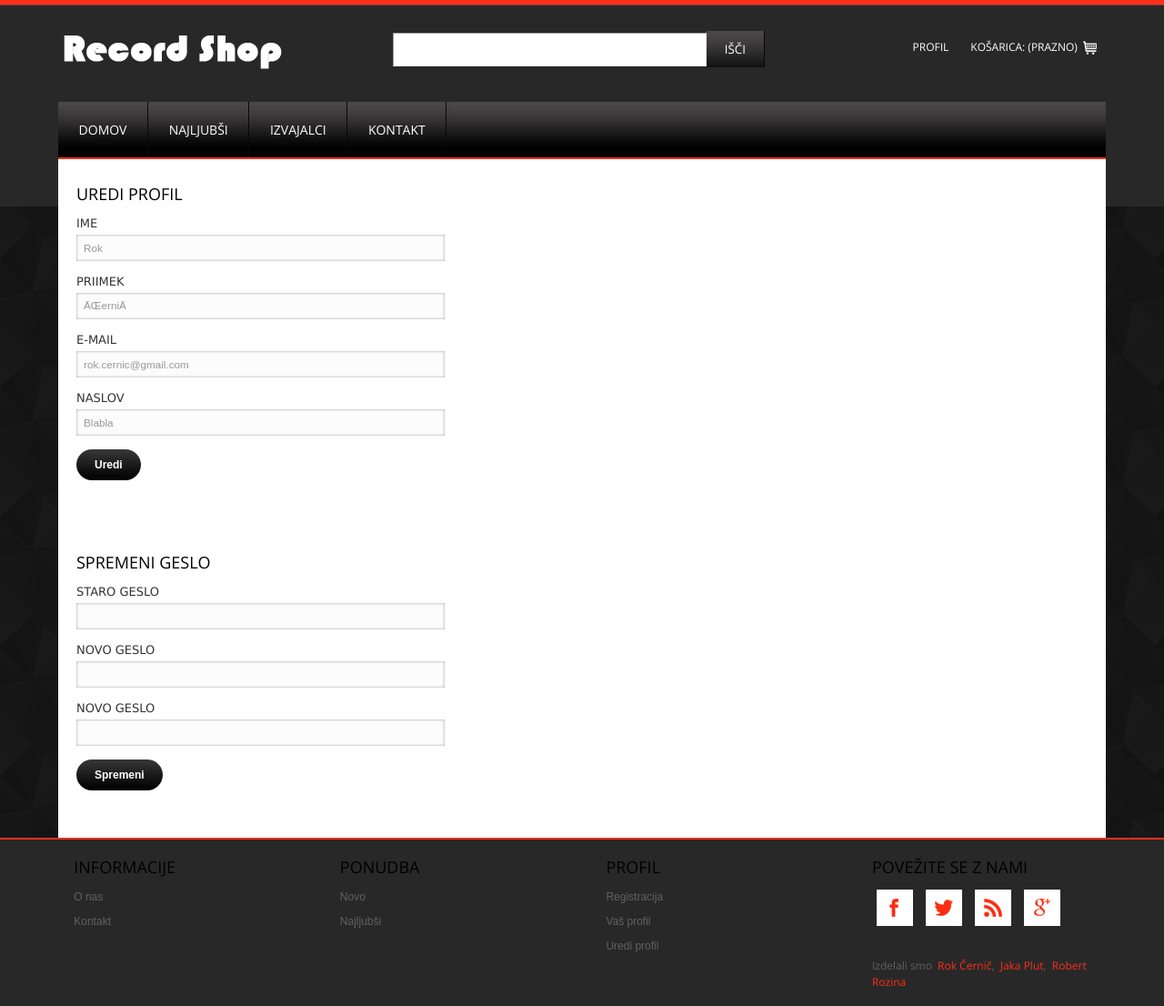
After one commit to cernicc/RecordShop, a PHP site: page /urediprofil.php in a window 1280 px wide. The commit adds this page. Shown: the whole page at 91% size. Run offline with PHP 8.4, Linux system fonts and the light colour scheme; data comes from the database, SQL or seed files in the repository; both versions use the stored data as it was after the commit; some libraries are stand-ins or nearby versions.

Commit message:
Uredi/Oglej profil
Zbrisal sem tisti rollover slik ko smo meli na indexu.. Naredil sem
Uredi in ogled profila.. Ko bo prijava in registracija delala bo skripta
preverjala če je uporabnik prijavljen. Trenutno pa privzeto gleda
uporabnika na indexu 1 ... Če čete duma stestirat rabite to novo bazo
katero sm naložu gor. Geslo od vnesenega uporabnika je metlika

```diff
--- a/css/style.css
+++ b/css/style.css
@@ -25,6 +25,17 @@ img{max-width:100%;}
 body{
 	background: url(../images/body-bg.png) repeat-x, url(../images/bg.png) #F8F8F8;
 }
+
+h3 {
+	display: block;
+	padding: 30px 0px 12px 0px;
+	font: bold 18px/16px "Arial";
+	color: #000;
+	font-family: 'Open Sans', sans-serif;
+	font-weight: normal;
+	text-transform: uppercase;
+}
+
 .wrap{
 	width:80%;
 	margin:0 auto;
--- a/najljubsi.php
+++ b/najljubsi.php
@@ -104,7 +104,7 @@
 			</div>
 			<!---end-top-header--->
 			<!---End-header--->
-			</div><br />
+			</div>
 				<div class="content">
 					<div class="products-box">
 					<div class="products">
--- /dev/null
+++ b/scripts/check_if_logged_in.php
@@ -0,0 +1,6 @@
+<?php
+if(!isset($_SESSION['id'])) {
+	echo 'Nisi vpisan !!';
+	exit();
+}
+?>
--- a/scripts/connect_to_mysql.php
+++ b/scripts/connect_to_mysql.php
@@ -9,7 +9,7 @@ $db_username = "root";
 // Koda
 $db_pass = "";
 // Ime baze
-$db_name = "recordstore";
+$db_name = "recordshop";
 
 mysql_connect("$db_host","$db_username","$db_pass") or die ("could not connect to mysql");
 mysql_select_db("$db_name") or die ("No database");
--- /dev/null
+++ b/urediProfil.php
@@ -0,0 +1,208 @@
+<?php
+include_once "scripts/connect_to_mysql.php";
+//include_once "scripts/check_if_logged_in.php";
+
+$id = 1; //$_SESSION['id'];
+$error = "";
+
+$sql = "SELECT *
+		FROM uporabnik
+		WHERE id_uporabnik ='".$id."'";
+
+$result = mysql_query($sql);
+
+if(mysql_num_rows($result) == 0) {
+	echo 'Uporabnik ne obstaja.';
+	exit();
+} else {
+	$row = mysql_fetch_array($result);
+
+	if(isset($_POST['ime']) || isset($_POST['priimek']) || isset($_POST['email']) || isset($_POST['naslov'])){
+		$ime = $_POST['ime'];
+		$ime = stripslashes($ime);
+		$ime = strip_tags($ime);
+		$ime = mysql_real_escape_string($ime);
+		$ime = str_replace( "[^A-Za-z0-9", " ", $ime);
+
+		$priimek = $_POST['priimek'];
+		$priimek = stripslashes($priimek);
+		$priimek = strip_tags($priimek);
+		$priimek = mysql_real_escape_string($priimek);
+		$priimek = str_replace( "[^A-Za-z0-9", " ", $priimek);
+
+		$email = $_POST['email'];
+		$email = stripslashes($email);
+		$email = strip_tags($email);
+
+		$naslov = $_POST['naslov'];
+		$naslov = stripslashes($naslov);
+		$naslov = strip_tags($naslov);
+		$naslov = mysql_real_escape_string($naslov);
+
+		$query = "UPDATE uporabnik
+				  SET ime = '$ime', priimek = '$priimek', email = '$email', naslov = '$naslov'
+				  WHERE id_uporabnik ='".$id."'";
+
+		mysql_query($query);
+		mysql_close();
+		header("Location: urediProfil.php");
+	}
+	elseif (isset($_POST['staroGeslo'])) {
+		$staroGeslo = md5($_POST['staroGeslo']);
+		if ($staroGeslo == $row['geslo']) {
+			if ($_POST['novoGeslo'] == $_POST['novoGeslo2']) {
+				$novoGeslo = md5($_POST['novoGeslo']);
+				$query = "UPDATE uporabnik
+				  			SET geslo = '$novoGeslo'
+				  			WHERE id_uporabnik ='".$id."'";
+				$error = "Geslo uspešno zamenjano.";
+				mysql_query($query);
+				mysql_close();
+			} else {
+				$error .= "Nova gesla se ne ujemata!";
+			}
+		} else {
+			$error .= "Staro geslo ni pravilno!";
+		}
+	}
+}
+?>
+<!DOCTYPE HTML>
+<html>
+	<head>
+		<meta http-equiv="Content-Type" content="text/html; charset=utf-8" />
+		<title>Music Store</title>
+		<link rel="shortcut icon" href="images/icon.ico" type="image/x-icon" />
+		<link href="css/style.css" rel="stylesheet" type="text/css"  media="all" />
+		<link href='http://fonts.googleapis.com/css?family=Open+Sans' rel='stylesheet' type='text/css'>
+        <script src="http://ajax.googleapis.com/ajax/libs/jquery/1.8.3/jquery.min.js"></script>
+        <script type="text/javascript" src="http://code.jquery.com/jquery-1.6.4.min.js"></script>
+	</head>
+	<body>
+		<!---start-wrap--->
+		<div class="wrap">
+			<!---start-header--->
+			<div class="header">
+			<div class="sub-header">
+				<div class="logo">
+					<a href="index.php"><img src="images/logo.png" title="logo" /></a>
+				</div>
+				<div class="sub-header-center">
+					<form>
+						<input type="text"><input type="submit"  value="Išči" />
+					</form>
+				</div>
+				<div class="sub-header-right">
+					<ul>
+						<li><a href="#">Profil</a></li>
+						<li><a href="#">Košarica: (Prazno) <img src="images/cart.png" title="cart" /></a></li>
+					</ul>
+				</div>
+				<div class="clear"> </div>
+			</div>
+			<div class="clear"> </div>
+			<div class="top-nav">
+				<ul>
+					<li><a href="index.php">Domov</a></li>
+					<li><a href="najljubsi.php">Najljubši</a></li>
+					<li><a href="izvajalci.php">Izvajalci</a></li>
+					<li><a href="kontakt.php">Kontakt</a></li>
+					<div class="clear"> </div>
+				</ul>
+			</div>
+			<!---end-top-header--->
+			<!---End-header--->
+			</div>
+				<div class="content">
+					<div class="contact">
+				  		<h3>Uredi profil</h3>
+                        <div class="contact-form">
+                              <form action='' method='POST'>
+                                  <div>
+                                      <span><label>IME</label></span>
+                                      <span><input type="text" name="ime" value="<?php echo $row['ime'];?>"></span>
+                                  </div>
+                                  <div>
+                                      <span><label>PRIIMEK</label></span>
+                                      <span><input type="text" name="priimek" value="<?php echo $row['priimek'];?>"></span>
+                                  </div>
+                                  <div>
+                                      <span><label>E-MAIL</label></span>
+                                      <span><input type="text" name="email" value="<?php echo $row['email'];?>"></span>
+                                  </div>
+                                  <div>
+                                      <span><label>NASLOV</label></span>
+                                      <span><input type="text" name="naslov" value="<?php echo $row['naslov'];?>"></span>
+                                  </div>
+                                  <div>
+                                      <span><input type="submit" value="Uredi"></span>
+                                  </div>
+                              </form>
+                        </div>
+                        <h3>Spremeni geslo</h3>
+                        <div class="contact-form">
+                              <form action='' method='POST'>
+                                  <div>
+                                      <span><label>STARO GESLO</label></span>
+                                      <span><input type="password" name="staroGeslo"></span>
+                                  </div>
+                                  <div>
+                                      <span><label>NOVO GESLO</label></span>
+                                      <span><input type="password" name="novoGeslo"></span>
+                                  </div>
+                                  <div>
+                                      <span><label>NOVO GESLO</label></span>
+                                      <span><input type="password" name="novoGeslo2"></span>
+                                  </div>
+                                  <div>
+                                      <span><input type="submit" value="Spremeni"></span>
+                                  </div>
+                                  <?php echo $error;?>
+                              </form>
+
+                        </div>
+			  		</div>
+			</div>
+		</div>
+			<div class="clear"> </div>
+			<div class="footer">
+				<div class="wrap">
+				<div class="section group">
+				<div class="col_1_of_4 span_1_of_4">
+					<h3>Informacije</h3>
+					<ul>
+						<li><a href="onas.html">O nas</a></li>
+						<li><a href="kontakt.php">Kontakt</a></li>
+					</ul>
+				</div>
+				<div class="col_1_of_4 span_1_of_4">
+					<h3>Ponudba</h3>
+					<ul>
+						<li><a href="novialbumi.php">Novo</a></li>
+						<li><a href="najljubsi.php">Najljubši</a></li>
+					</ul>
+				</div>
+				<div class="col_1_of_4 span_1_of_4">
+					<h3>Profil</h3>
+					<ul>
+						<li><a href="registriraj.php">Registracija</a></li>
+						<li><a href="vasprofil.php">Vaš profil</a></li>
+						<li><a href="urediprofil.php">Uredi profil</a></li>
+					</ul>
+				</div>
+				<div class="col_1_of_4 span_1_of_4 footer-lastgrid">
+					<h3>Povežite se z nami</h3>
+					<ul>
+						<li><a href="#"><img src="images/facebook.png" title="facebook" /></a></li>
+						<li><a href="#"><img src="images/twitter.png" title="Twiiter" /></a></li>
+						<li><a href="#"><img src="images/rss.png" title="Rss" /></a></li>
+						<li><a href="#"><img src="images/gpluse.png" title="Google+" /></a></li>
+					</ul>
+					<p>Izdelali smo <a href="#">Rok Černič</a>, <a href="#">Jaka Plut</a>, <a href="#">Robert Rozina</a></p>
+				</div>
+			</div>
+			</div>
+		</div>
+		<!---End-wrap--->
+	</body>
+</html>
```
Also changed, not shown: index.php (+2 -33 lines), recordshop.sql (added, +120 -0 lines), vasProfil.php (added, +127 -0 lines).
